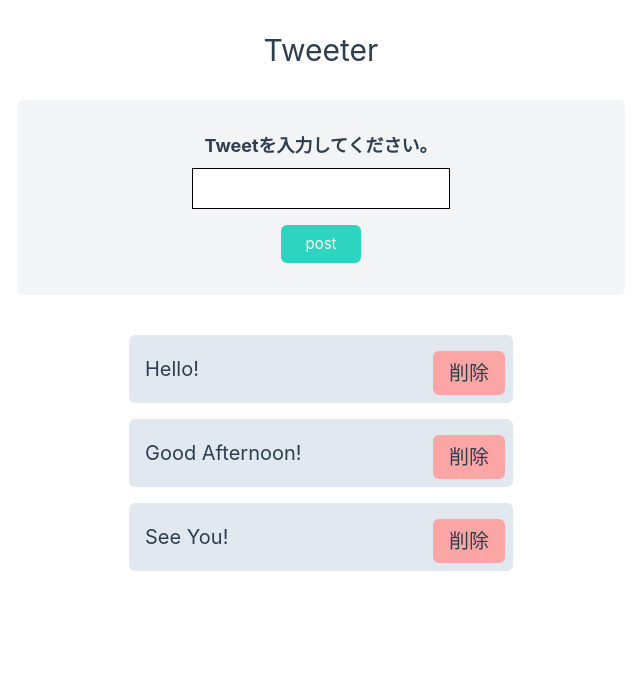
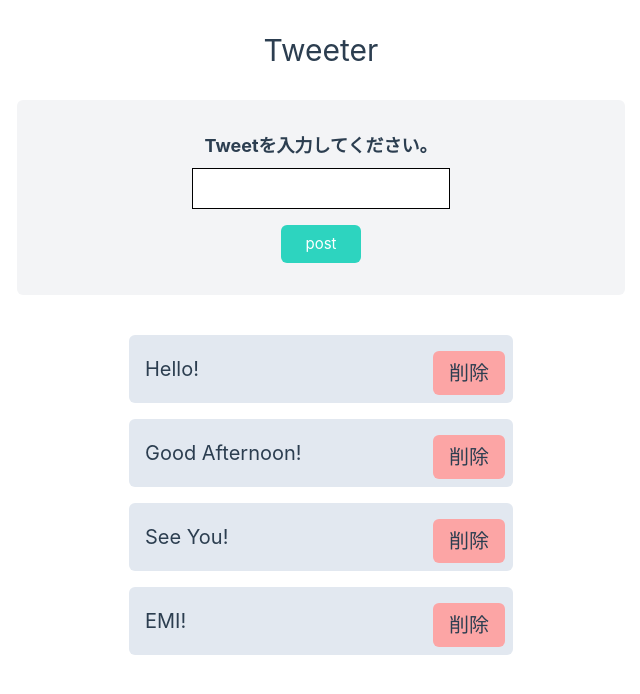
Before and after one commit to miura19/vue-typescript-tutorial, a Vue app: page / in a window 1280 px wide. Shown: the top 694 px of the page, without its empty margins (319-959 px from the left). Built offline with nearby package versions, Linux system fonts and the light colour scheme.

Commit message:
Propsを使用しコンポーネントを分割

```diff
--- a/src/components/Tweet.vue
+++ b/src/components/Tweet.vue
@@ -1,10 +1,13 @@
 <script setup lang="ts">
 import { ref, computed } from "vue";
+import TweetPostForm from "./TweetPostForm.vue";
+import TweetList from "./Tweetist.vue";
 
 const tweets = ref([
 	{ id: 0, description: "Hello!" },
 	{ id: 1, description: "Good Afternoon!" },
 	{ id: 2, description: "See You!" },
+	{ id: 3, description: "EMI!" },
 ])
 
 const inputtingDescription = ref<string>('')
@@ -37,19 +40,16 @@ const isInputting = computed(() => {
 <template>
 	<div class="container flex flex-col items-center mx-auto">
 		<h1 class="text-3xl mb-8">Tweeter</h1>
-		<div class="flex flex-col items-center bg-gray-100 p-8 w-1/2 rounded-md">
-			<p v-if="inputtingDescription === ''" class="mb-2 text-lg font-bold">Tweetを入力してください。</p>
-			<input type="text" class="p-2 border border-black" v-model="inputtingDescription">
-			<button @click="postTweet" :disabled="isInputting" class="px-6 py-2 bg-teal-400 text-white mt-4 rounded-md cursor-pointer hover:bg-teal-300 transition-all duration-300">post</button>
-		</div>
+		<TweetPostForm />
 		<div class="mt-8">
 			<p v-if="tweets.length <= 0" class="text-center text-lg font-bold">Tweetが投稿されていません。</p>
 			<ul class=" px-0 p-2 w-96">
-				<li v-for="tweet in tweets" :key="tweet.id"
+				<TweetList :tweets="tweets" />
+				<!-- <li v-for="tweet in tweets" :key="tweet.id"
 					class="list-none text-xl bg-slate-200 p-2 rounded-md flex justify-between items-center mb-4">
 					<span class="p-2">{{ tweet.description }}</span>
 					<button @click="deleteTweet(tweet.id)" class="bg-red-300 py-2 px-4 rounded-md transition-all duration-300 hover:bg-red-200 mt-2">削除</button>
-				</li>
+				</li> -->
 			</ul>
 		</div>
 	</div>
--- /dev/null
+++ b/src/components/TweetPostForm.vue
@@ -0,0 +1,26 @@
+<script setup lang="ts">
+import { ref, computed } from "vue";
+
+const inputtingDescription = ref<string>('')
+
+const postTweet = (): void => {
+
+}
+
+const isInputting = computed(() => {
+	if (inputtingDescription.value === '') {
+		return true
+	} else {
+		false
+	}
+})
+
+</script>
+
+<template>
+    <div class="flex flex-col items-center bg-gray-100 p-8 w-1/2 rounded-md">
+        <p v-if="inputtingDescription === ''" class="mb-2 text-lg font-bold">Tweetを入力してください。</p>
+        <input type="text" class="p-2 border border-black" v-model="inputtingDescription">
+        <button @click="postTweet" :disabled="isInputting" class="px-6 py-2 bg-teal-400 text-white mt-4 rounded-md cursor-pointer hover:bg-teal-300 transition-all duration-300">post</button>
+    </div>
+</template>
--- /dev/null
+++ b/src/components/Tweetist.vue
@@ -0,0 +1,27 @@
+<script setup lang="ts">
+import { defineProps } from 'vue';
+
+type Tweet = {
+    id: number,
+    description: string
+}
+
+type Props = {
+    tweets: Tweet[]
+}
+
+const deleteTweet = (id: number) => {
+
+}
+
+defineProps<Props>()
+
+</script>
+
+<template>
+    <li v-for="tweet in tweets" :key="tweet.id"
+        class="list-none text-xl bg-slate-200 p-2 rounded-md flex justify-between items-center mb-4">
+        <span class="p-2">{{ tweet.description }}</span>
+        <button @click="deleteTweet(tweet.id)" class="bg-red-300 py-2 px-4 rounded-md transition-all duration-300 hover:bg-red-200 mt-2">削除</button>
+    </li>
+</template>
```
